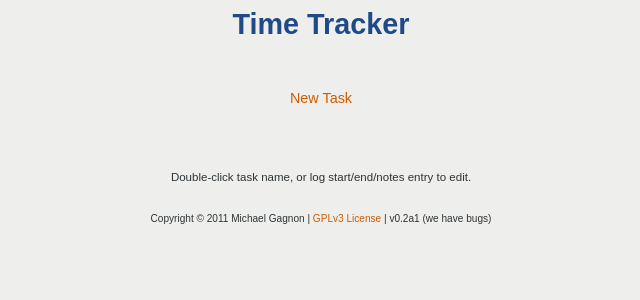
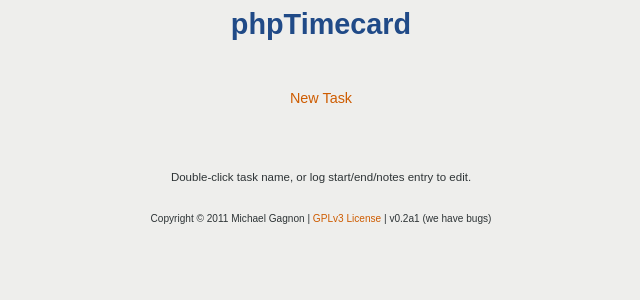
Before and after one commit to transistorfet/timecard, a CodeIgniter app: page / in a window 1280 px wide. Shown: the top 300 px of the page, without its empty margins (319-959 px from the left). Run offline with CodeIgniter, Linux system fonts and the light colour scheme; data that the repository does not hold is empty; some libraries are stand-ins or nearby versions.

Commit message:
fix title on front page

```diff
--- a/application/views/front.php
+++ b/application/views/front.php
@@ -1,13 +1,13 @@
 <html>
 <head>
-	<title>Time Tracker</title>
+	<title>phpTimecard</title>
 	<link href="<?=base_url()?>css/common.css" rel="stylesheet" type="text/css" />
   <script type="text/javascript" src="https://ajax.googleapis.com/ajax/libs/jquery/1.6.2/jquery.min.js"></script>
 	<script type="text/javascript" src="<?=base_url()?>js/common.js"></script>
 </head>
 
 <body onload="initialize();">
-<h1>Time Tracker</h1>
+<h1>phpTimecard</h1>
 
 <div id="msg"></div>
 
```
